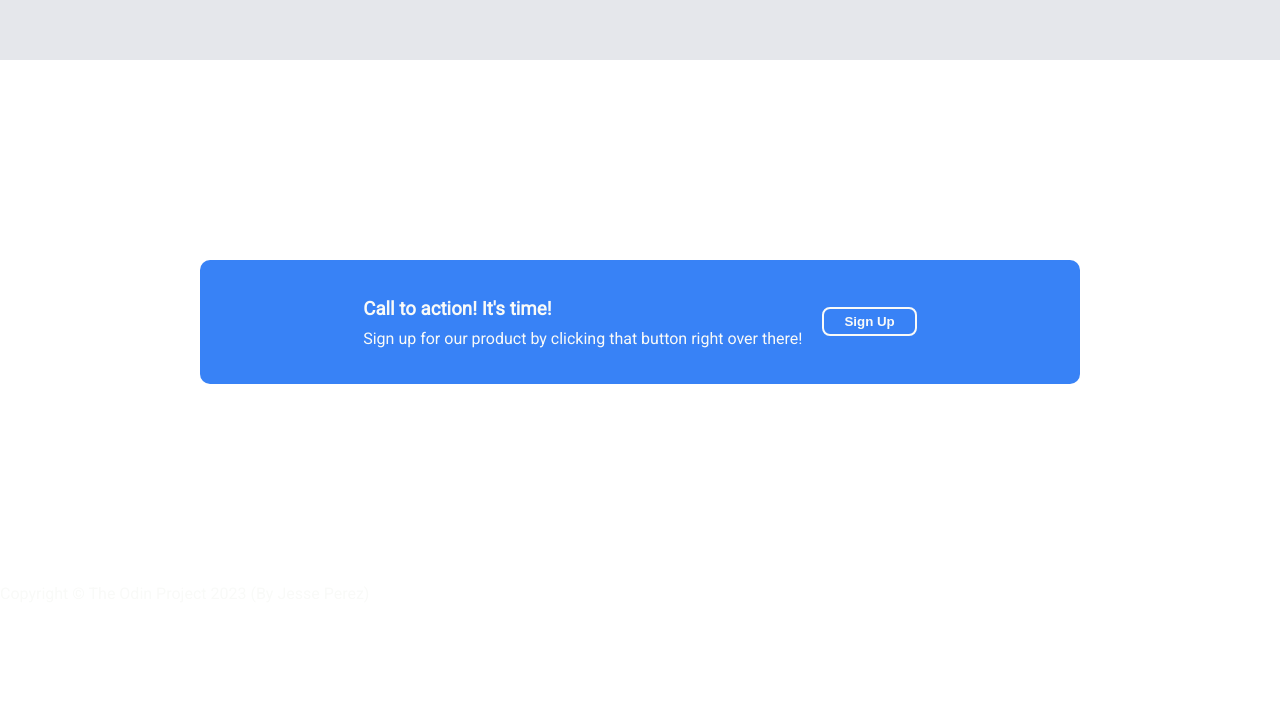
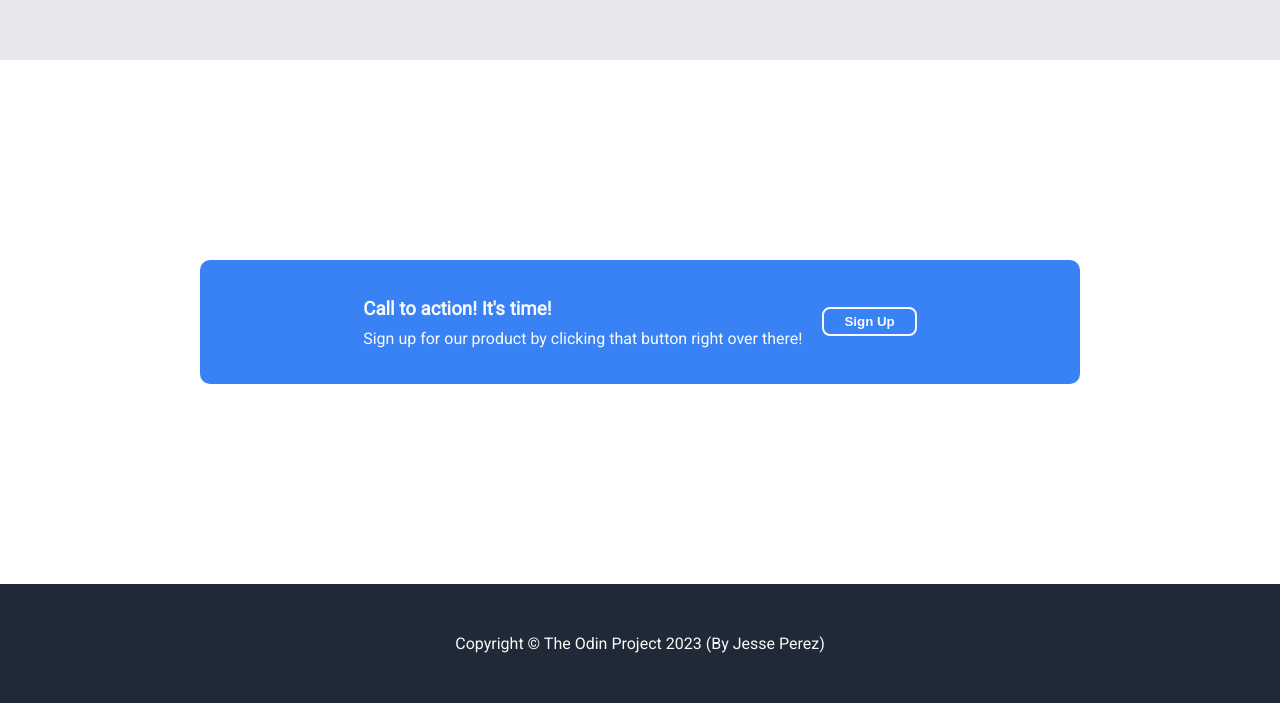
Before and after one commit to IamJesseP/Odin-Landing-Page, a plain HTML site: page index.html in a window 1280 px wide. Shown: the part 2072-2775 px from the top of the page. Before the commit the page ends 2675 px from the top, so only its background shows below. Drawn offline with Linux system fonts and the light colour scheme.

Commit message:
Finish styling for footer section

```diff
--- a/styles.css
+++ b/styles.css
@@ -163,3 +163,11 @@ ul{
     color:#f9faf8;
     font-weight: bold;
 }
+
+footer {
+    display: flex;
+    justify-content: center;
+    align-items: center;
+    background-color: #1f2937;
+    padding: 50px;
+}
```
